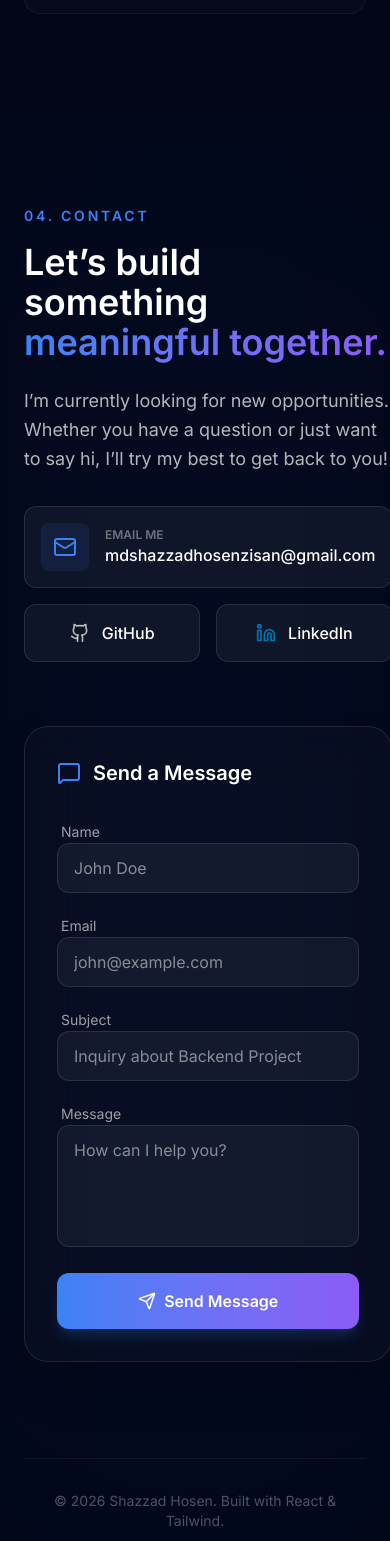
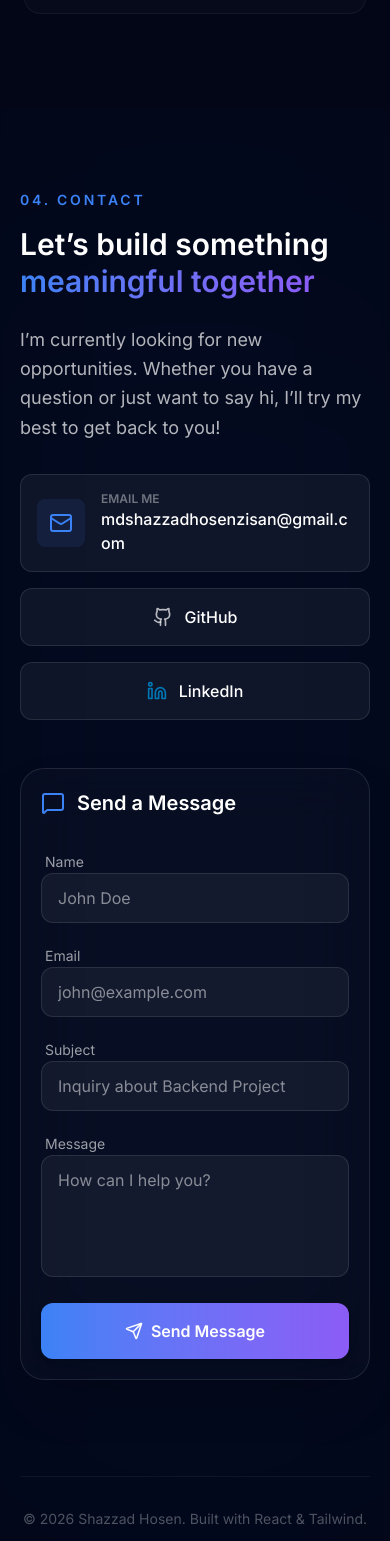
Before and after one commit to shazzad-hosen/shazzadHosen-dev, a React (Vite) app: page / in a window 390 px wide. Shown: the part 4687-6228 px from the top of the page. Built offline with nearby package versions, Linux system fonts and the light colour scheme.

Commit message:
fix contact section for mobile screen

```diff
--- a/src/sections/Contact.jsx
+++ b/src/sections/Contact.jsx
@@ -36,8 +36,7 @@ function Contact() {
           form.current.reset();
           setTimeout(() => setStatus("idle"), 5000);
         },
-        (error) => {
-          console.log(error.text);
+        () => {
           setStatus("error");
           setTimeout(() => setStatus("idle"), 5000);
         },
@@ -47,23 +46,25 @@ function Contact() {
   return (
     <section
       id="contact"
-      className="py-24 px-6 relative overflow-hidden bg-darkBg"
+      className="py-20 px-5 sm:px-6 relative overflow-hidden bg-darkBg"
     >
       <div className="absolute top-1/2 left-1/2 -translate-x-1/2 -translate-y-1/2 w-full h-full bg-primary/5 blur-[150px] rounded-full pointer-events-none" />
 
       <div className="max-w-6xl mx-auto relative z-10">
-        <div className="grid lg:grid-cols-2 gap-16 items-center">
-          {/* Left Side: Text & Socials */}
+        <div className="grid md:grid-cols-2 gap-12 items-start">
+          {/* LEFT SIDE */}
           <div>
             <h2 className="text-sm uppercase tracking-[0.2em] text-primary font-bold mb-4">
               04. Contact
             </h2>
-            <h3 className="text-4xl md:text-5xl font-bold mb-6">
+
+            <h3 className="text-3xl sm:text-4xl md:text-5xl font-bold mb-6 leading-tight">
               Let’s build something <br />
-              <span className="text-transparent bg-clip-text bg-linear-to-r from-primary to-accent">
-                meaningful together.
+              <span className="text-transparent bg-clip-text  bg-linear-to-r from-primary to-accent">
+                meaningful together
               </span>
             </h3>
+
             <p className="text-white/70 text-lg leading-relaxed mb-8 max-w-md">
               I’m currently looking for new opportunities. Whether you have a
               question or just want to say hi, I’ll try my best to get back to
@@ -71,6 +72,7 @@ function Contact() {
             </p>
 
             <div className="space-y-4">
+              {/* EMAIL CARD */}
               <a
                 href="mailto:mdshazzadhosenzisan@gmail.com"
                 className="flex items-center gap-4 p-4 rounded-xl bg-white/5 border border-white/10 hover:border-primary/50 transition-all group"
@@ -81,17 +83,20 @@ function Contact() {
                     size={24}
                   />
                 </div>
-                <div>
+
+                <div className="min-w-0">
                   <p className="text-xs text-white/40 uppercase font-bold">
                     Email Me
                   </p>
-                  <p className="text-white font-medium">
+
+                  <p className="text-white font-medium break-all">
                     mdshazzadhosenzisan@gmail.com
                   </p>
                 </div>
               </a>
 
-              <div className="flex gap-4">
+              {/* SOCIAL BUTTONS */}
+              <div className="flex flex-col sm:flex-row gap-4">
                 <a
                   href="https://github.com/shazzad-hosen"
                   target="_blank"
@@ -101,6 +106,7 @@ function Contact() {
                   <Github size={20} className="text-white/70" />
                   <span className="text-white font-medium">GitHub</span>
                 </a>
+
                 <a
                   href="https://www.linkedin.com/in/shazzadhosen"
                   target="_blank"
@@ -114,8 +120,8 @@ function Contact() {
             </div>
           </div>
 
-          {/* Right Side: Contact Form Card */}
-          <div className="p-8 md:p-10 rounded-3xl bg-white/2 border border-white/10 backdrop-blur-xl shadow-2xl">
+          {/* FORM CARD */}
+          <div className="p-5 sm:p-6 md:p-10 rounded-3xl bg-white/2 border border-white/10 backdrop-blur-xl shadow-2xl">
             <div className="flex items-center gap-3 mb-8">
               <MessageSquare className="text-primary" size={24} />
               <h4 className="text-xl font-bold">Send a Message</h4>
@@ -130,9 +136,10 @@ function Contact() {
                     required
                     type="text"
                     placeholder="John Doe"
-                    className="w-full bg-white/5 border border-white/10 rounded-xl px-4 py-3 text-white focus:outline-none focus:border-primary transition-all"
+                    className="w-full bg-white/5 border border-white/10 rounded-xl px-4 py-3 text-[16px] text-white focus:outline-none focus:border-primary transition-all"
                   />
                 </div>
+
                 <div className="space-y-2">
                   <label className="text-sm text-white/60 ml-1">Email</label>
                   <input
@@ -140,7 +147,7 @@ function Contact() {
                     required
                     type="email"
                     placeholder="john@example.com"
-                    className="w-full bg-white/5 border border-white/10 rounded-xl px-4 py-3 text-white focus:outline-none focus:border-primary transition-all"
+                    className="w-full bg-white/5 border border-white/10 rounded-xl px-4 py-3 text-[16px] text-white focus:outline-none focus:border-primary transition-all"
                   />
                 </div>
               </div>
@@ -152,7 +159,7 @@ function Contact() {
                   required
                   type="text"
                   placeholder="Inquiry about Backend Project"
-                  className="w-full bg-white/5 border border-white/10 rounded-xl px-4 py-3 text-white focus:outline-none focus:border-primary transition-all"
+                  className="w-full bg-white/5 border border-white/10 rounded-xl px-4 py-3 text-[16px] text-white focus:outline-none focus:border-primary transition-all"
                 />
               </div>
 
@@ -163,7 +170,7 @@ function Contact() {
                   required
                   rows="4"
                   placeholder="How can I help you?"
-                  className="w-full bg-white/5 border border-white/10 rounded-xl px-4 py-3 text-white focus:outline-none focus:border-primary transition-all resize-none"
+                  className="w-full bg-white/5 border border-white/10 rounded-xl px-4 py-3 text-[16px] text-white focus:outline-none focus:border-primary transition-all resize-none"
                 />
               </div>
 
@@ -172,8 +179,8 @@ function Contact() {
                 disabled={status === "sending" || status === "success"}
                 className={`w-full py-4 rounded-xl font-bold flex items-center justify-center gap-2 transition-all shadow-lg active:scale-[0.98] ${
                   status === "success"
-                    ? "bg-green-500 text-white cursor-default"
-                    : "bg-linear-to-r from-primary to-accent text-white hover:brightness-110 shadow-primary/20 disabled:opacity-70"
+                    ? "bg-green-500 text-white"
+                    : "bg-linear-to-r from-primary to-accent text-white hover:brightness-110 disabled:opacity-70"
                 }`}
               >
                 {status === "idle" && (
@@ -181,16 +188,19 @@ function Contact() {
                     <Send size={18} /> Send Message
                   </>
                 )}
+
                 {status === "sending" && (
                   <>
                     <Loader2 size={18} className="animate-spin" /> Sending...
                   </>
                 )}
+
                 {status === "success" && (
                   <>
                     <CheckCircle size={18} /> Message Sent!
                   </>
                 )}
+
                 {status === "error" && <>Try Again</>}
               </button>
 
@@ -205,7 +215,7 @@ function Contact() {
 
         <div className="mt-24 pt-8 border-t border-white/5 text-center">
           <p className="text-white/30 text-sm">
-            &copy; {new Date().getFullYear()} Shazzad Hosen. Built with React &
+            © {new Date().getFullYear()} Shazzad Hosen. Built with React &
             Tailwind.
           </p>
         </div>
```
